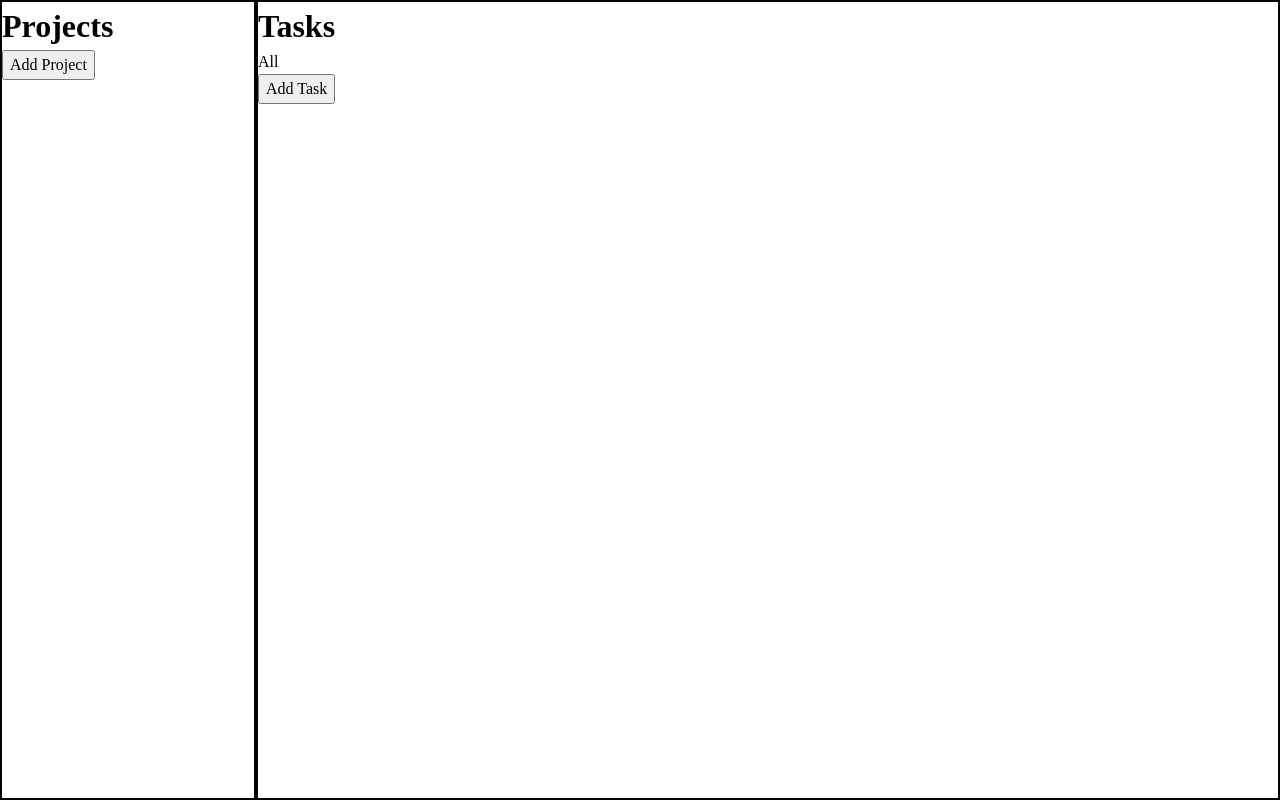
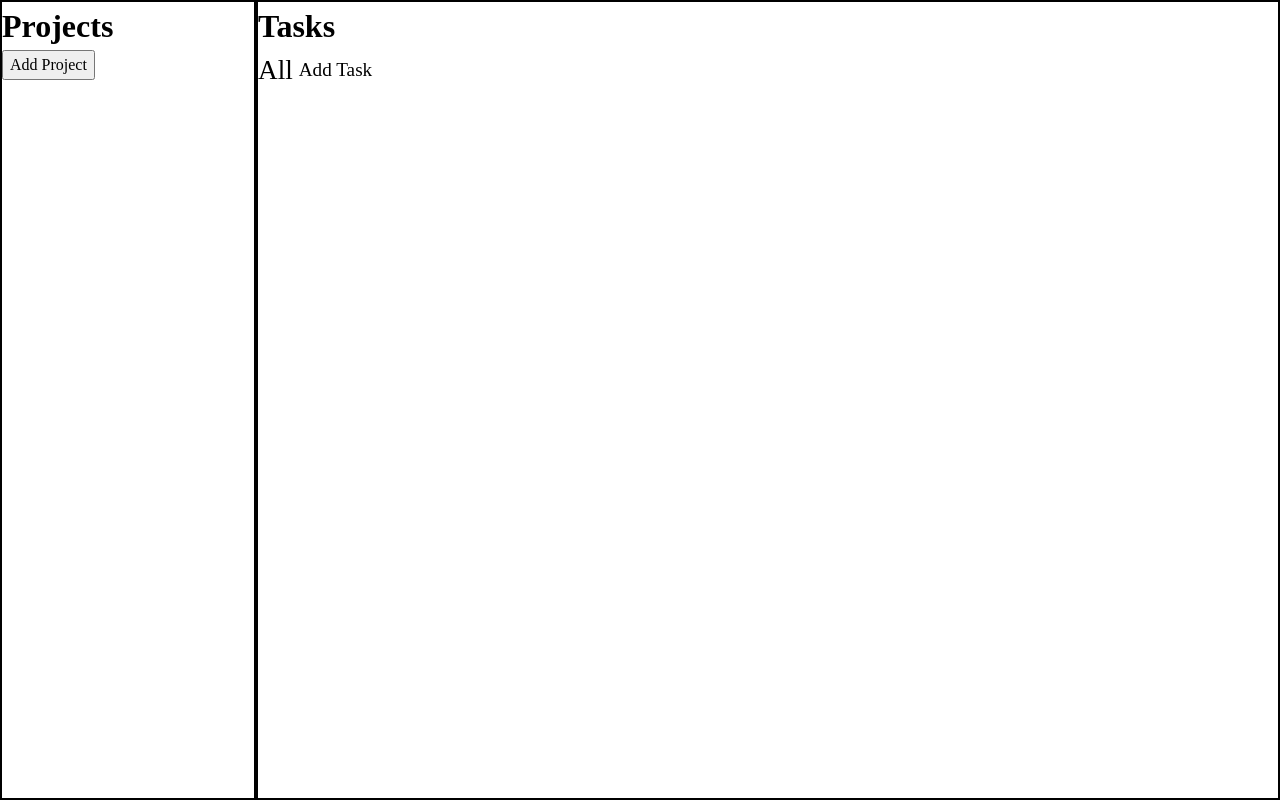
Before and after one commit to frozerated/todo-lists, a website built with webpack: page src/template.html in a window 1280 px wide. Built offline with nearby package versions, Linux system fonts and the light colour scheme.

Commit message:
Fix task sub header layout and set sizes

```diff
--- a/src/style.css
+++ b/src/style.css
@@ -62,6 +62,23 @@ h1, h2, h3, h4, h5, h6 {
     grid-column: 2;
 }
 
+.taskSubHeader{
+  display:flex;
+}
+
+.taskSubHeader > p{
+  font-size: 1.7rem;
+}
+
+.taskSubHeader > button{
+  background: none;
+  border: none;
+  font-size: 1.2rem;
+
+}
+button:hover{
+  cursor: pointer;
+}
 .sidebar{
     grid-row: 1;
     grid-column: 1;
```
